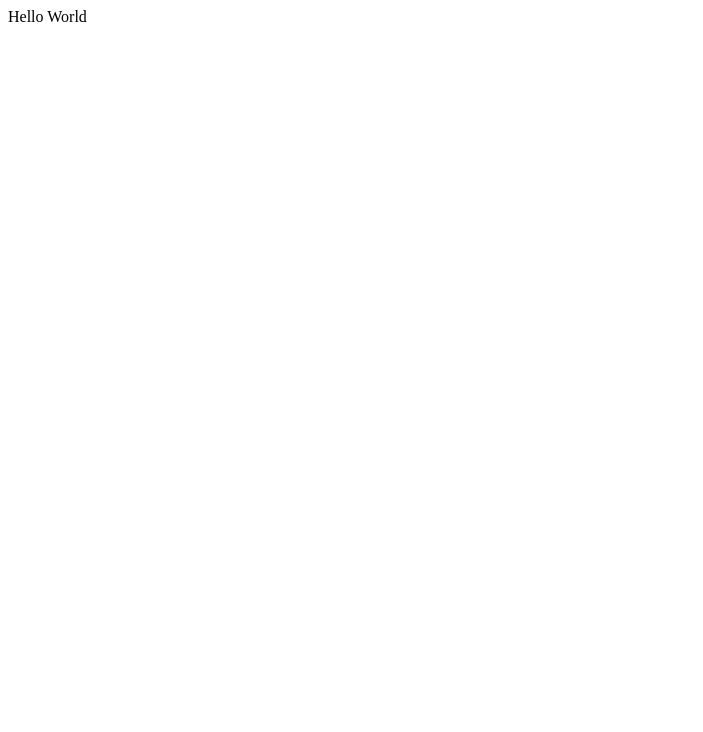
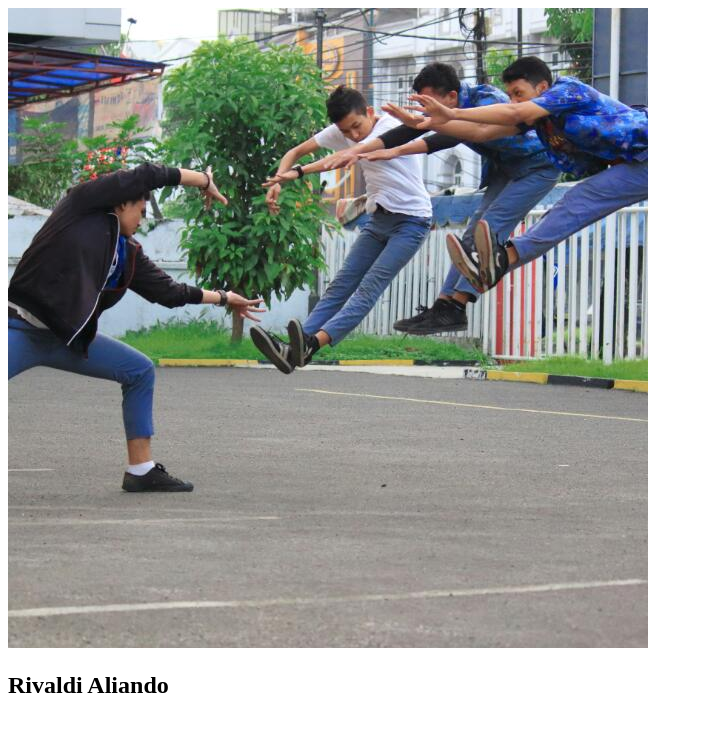
Before and after one commit to Rivaldi72/my-repo-from-remote, a plain HTML site: page index.html in a window 1280 px wide. Shown: the whole page, without its empty margins (0-703 px from the left). Drawn offline with Linux system fonts and the light colour scheme.

Commit message:
Changed Hello world with img and h2 to display simple profile data. Image file added in the folder img and used as resource in the img element in index.html file

```diff
--- a/index.html
+++ b/index.html
@@ -7,6 +7,9 @@
     <title>Git Learn</title>
   </head>
   <body>
-    Hello World
+    <div>
+      <img src="img/myphoto.jpg" alt="profile image" />
+      <h2>Rivaldi Aliando</h2>
+    </div>
   </body>
 </html>
```
Also changed, not shown: img/myphoto.jpg (added).
